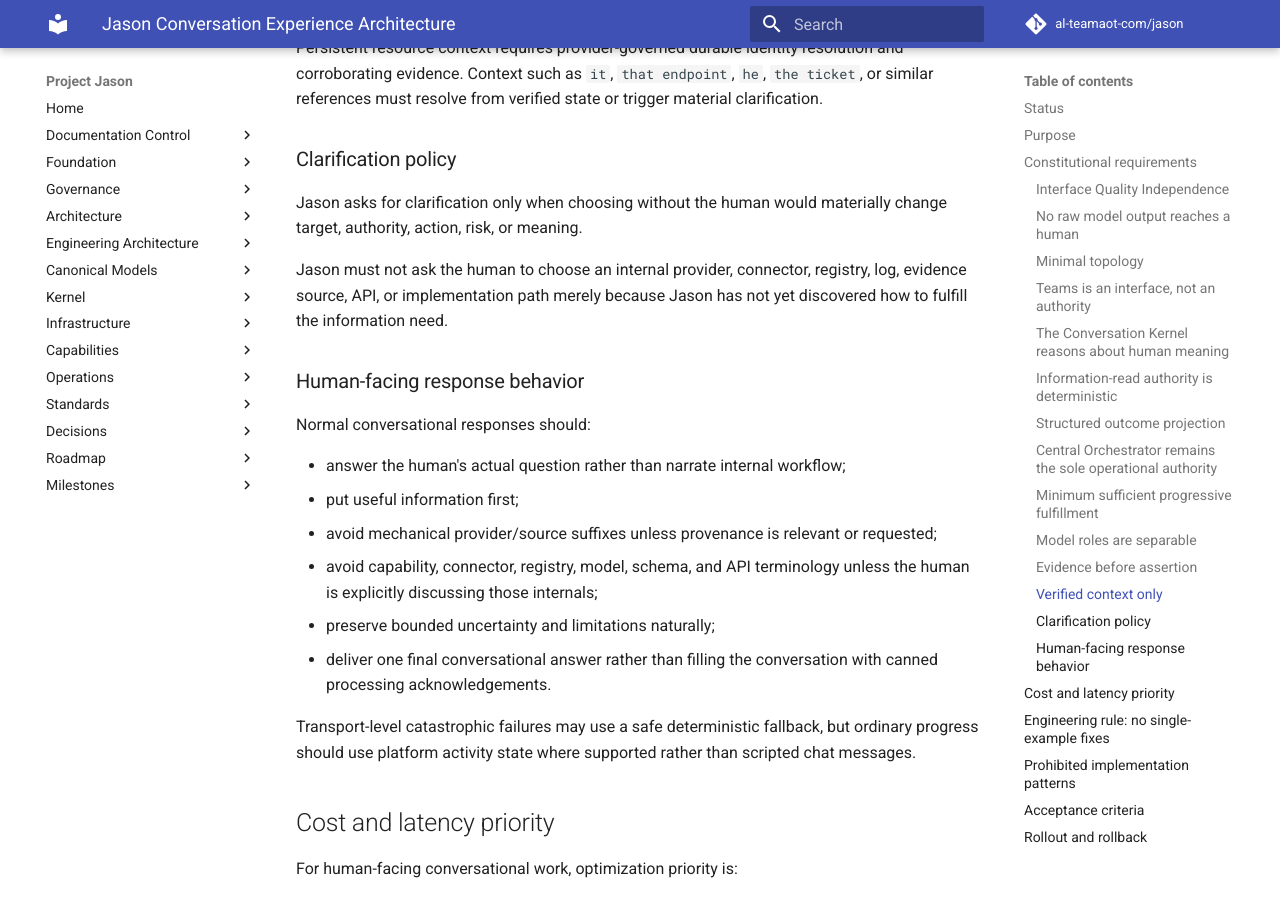
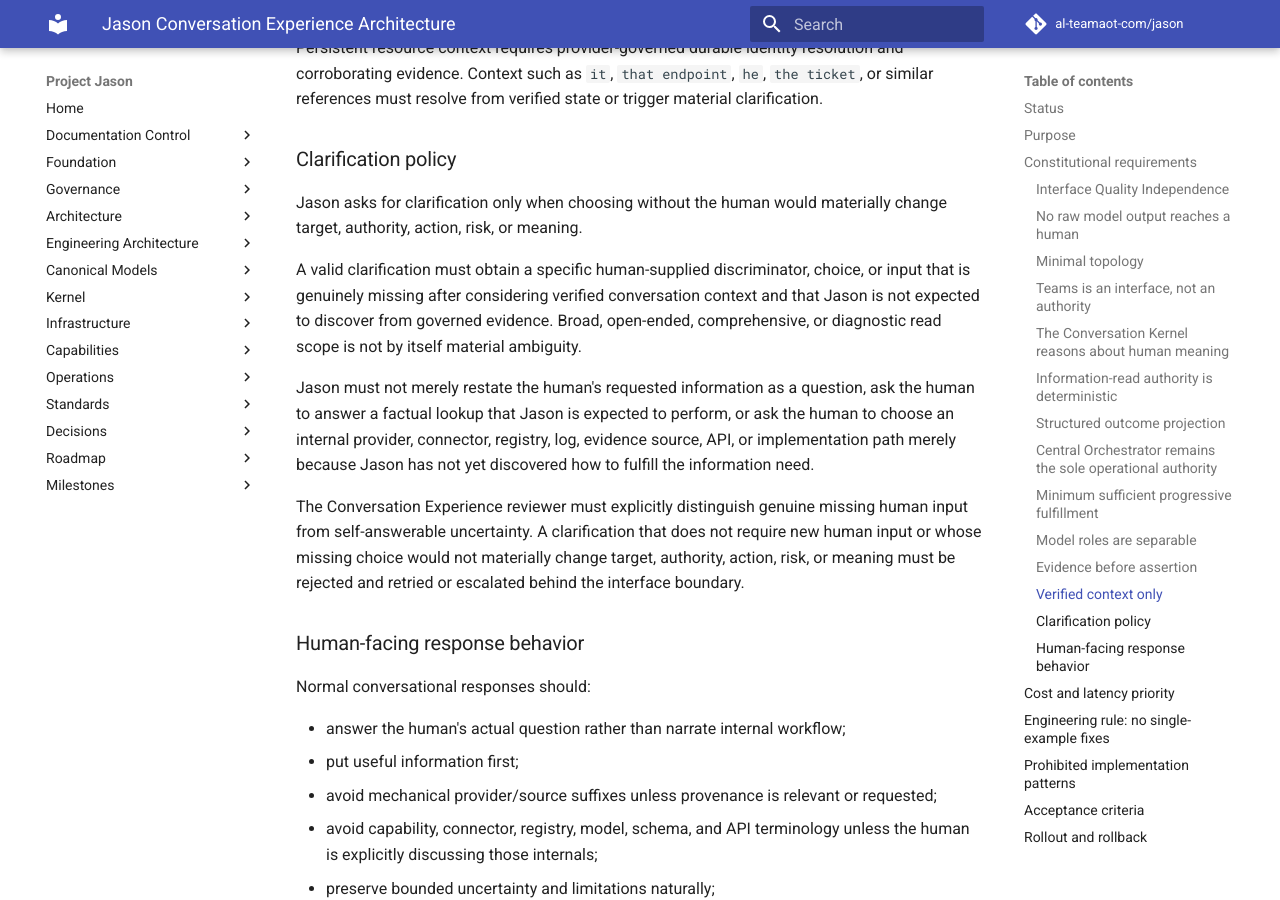
Before and after one commit to al-teamaot-com/jason, an MkDocs documentation site: the page built from docs/architecture/Conversation-Experience-Architecture.md, in a window 1280 px wide and 900 px high, scrolled down 4154 px. Built offline with MkDocs 1.6.1 and Material for MkDocs 9.7.7, drawn with Linux system fonts in a browser that asks for light colours; comment, search, counter and statistics services are not loaded; some of the changed text lies outside the part shown.

Commit message:
Define clarification as genuine missing human input

```diff
--- a/docs/architecture/Conversation-Experience-Architecture.md
+++ b/docs/architecture/Conversation-Experience-Architecture.md
@@ -115,7 +115,11 @@ Persistent resource context requires provider-governed durable identity resoluti
 
 Jason asks for clarification only when choosing without the human would materially change target, authority, action, risk, or meaning.
 
-Jason must not ask the human to choose an internal provider, connector, registry, log, evidence source, API, or implementation path merely because Jason has not yet discovered how to fulfill the information need.
+A valid clarification must obtain a specific human-supplied discriminator, choice, or input that is genuinely missing after considering verified conversation context and that Jason is not expected to discover from governed evidence. Broad, open-ended, comprehensive, or diagnostic read scope is not by itself material ambiguity.
+
+Jason must not merely restate the human's requested information as a question, ask the human to answer a factual lookup that Jason is expected to perform, or ask the human to choose an internal provider, connector, registry, log, evidence source, API, or implementation path merely because Jason has not yet discovered how to fulfill the information need.
+
+The Conversation Experience reviewer must explicitly distinguish genuine missing human input from self-answerable uncertainty. A clarification that does not require new human input or whose missing choice would not materially change target, authority, action, risk, or meaning must be rejected and retried or escalated behind the interface boundary.
 
 ### Human-facing response behavior
 
@@ -173,7 +177,8 @@ The Conversation Experience must not rely on:
 - response-text parsing used to manufacture durable resource identity;
 - multi-agent conversational chains that bypass central orchestration;
 - model-selected authority for read-only information needs;
-- action execution authority smuggled through an information-read contract.
+- action execution authority smuggled through an information-read contract;
+- clarification that simply returns a self-answerable factual question to the human.
 
 ## Acceptance criteria
 
@@ -185,6 +190,7 @@ Conversation Experience acceptance should cover behavioral classes across unrela
 - cross-resource or cross-provider inquiry;
 - verified follow-up reference;
 - material ambiguity;
+- non-material broad or open-ended read scope that must not cause clarification;
 - unavailable evidence;
 - permission denial;
 - approval-required action;
```
